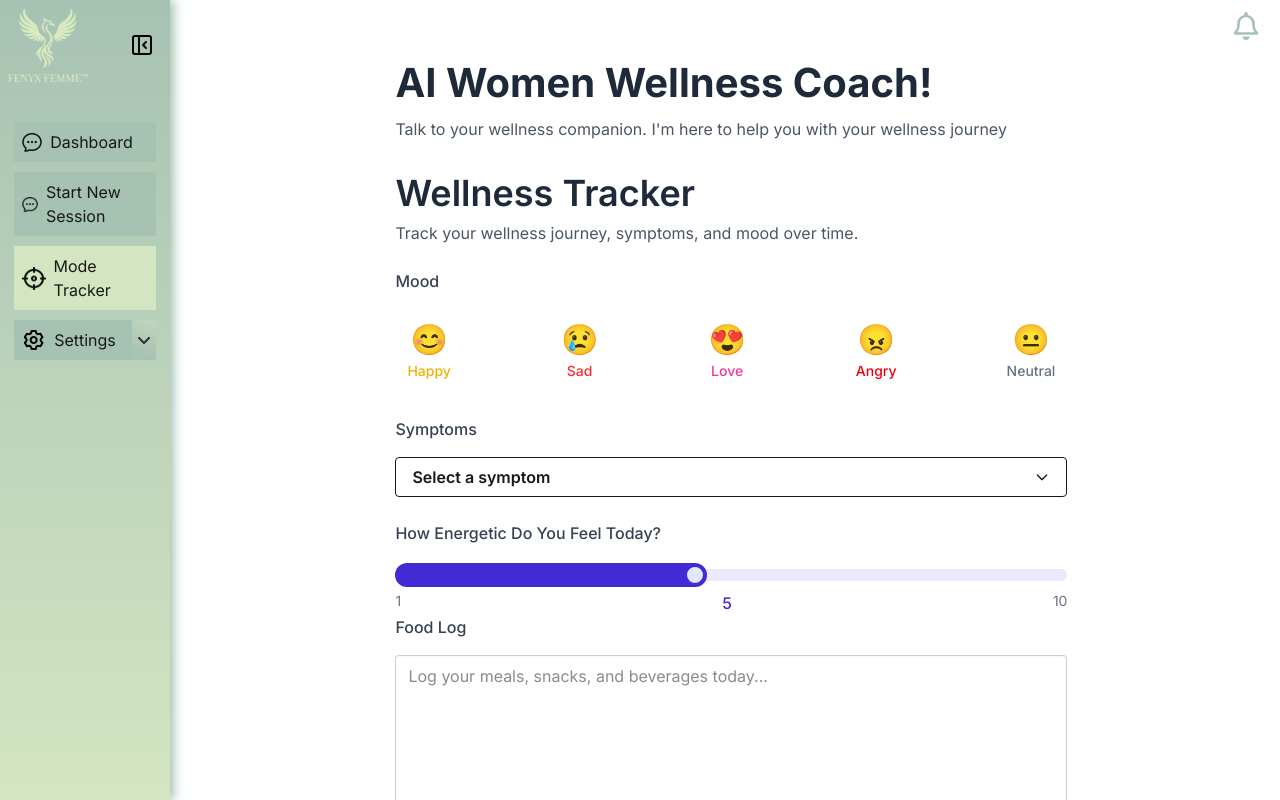
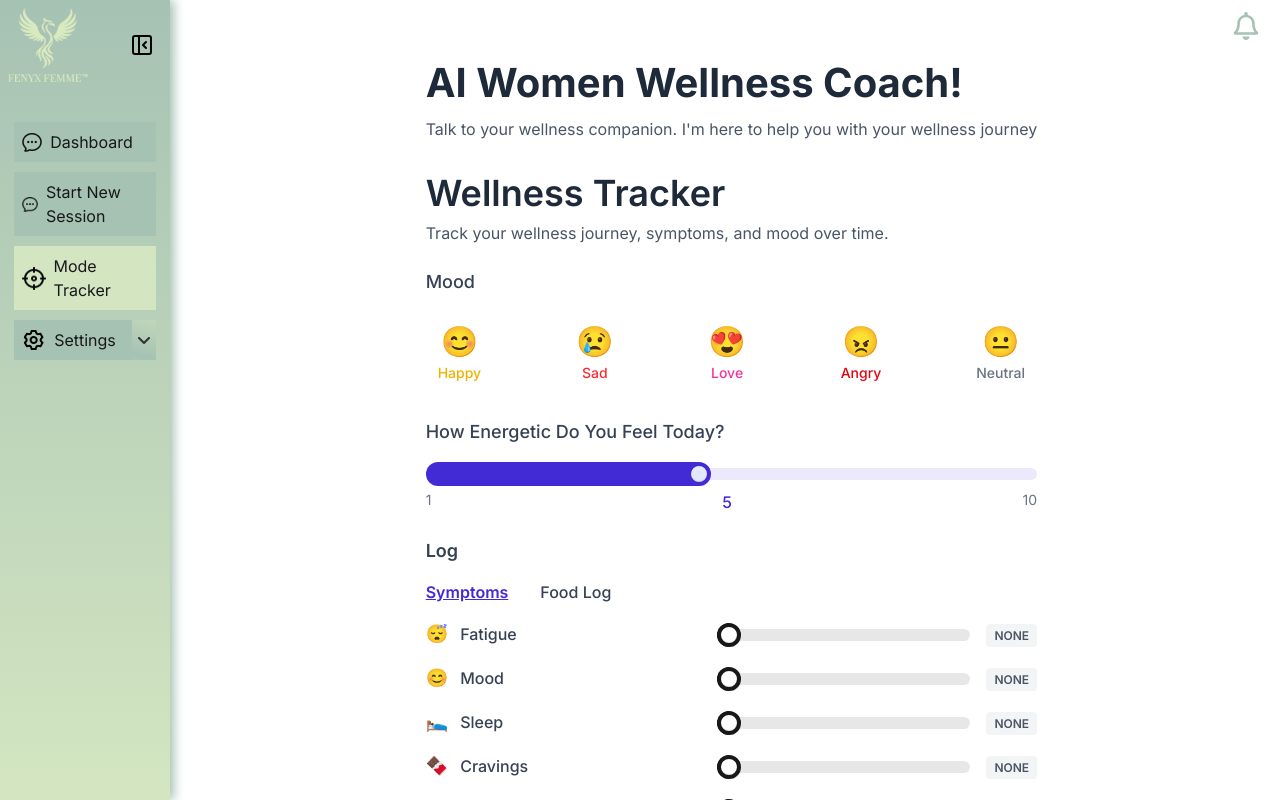
Before and after one commit to FaisalHasanEmon/female-healthcare, a React (Vite) app in the folder front-end/: page /dashboard/mode-tracker in a window 1280 px wide. Built offline with nearby package versions, Linux system fonts and the light colour scheme; a web font is replaced by a local one.

Commit message:
mode tracker updated

```diff
--- a/front-end/src/pages/user-dashboard-pages/ModeTracker/ModeTracker.jsx
+++ b/front-end/src/pages/user-dashboard-pages/ModeTracker/ModeTracker.jsx
@@ -4,7 +4,32 @@ const ModeTracker = () => {
   const [selectedMood, setSelectedMood] = useState("");
   const [selectedSymptom, setSelectedSymptom] = useState("");
   const [energyLevel, setEnergyLevel] = useState(5);
-  const [foodLog, setFoodLog] = useState("");
+  const [log, setLog] = useState("symptoms");
+
+  // New food log state
+  const [foodLogData, setFoodLogData] = useState({
+    alcohol: 0,
+    caffeine: 0,
+    cold: 0,
+    commuting: 0,
+    crowds: 0,
+    family: 0,
+    finances: 0,
+    generalStress: 0,
+  });
+  // New symptomp log state
+  const [symptompLogData, setSymptompLogData] = useState({
+    fatigue: 0,
+    mood: 0,
+    sleep: 0,
+    cravings: 0,
+    weight: 0,
+    cramps: 0,
+    anxiety: 0,
+    brainFog: 0,
+    hotFlashes: 0,
+    irregularCycles: 0,
+  });
 
   const moodOptions = [
     { value: "happy", emoji: "😊", label: "Happy", color: "text-yellow-500" },
@@ -14,21 +39,73 @@ const ModeTracker = () => {
     { value: "neutral", emoji: "😐", label: "Neutral", color: "text-gray-500" },
   ];
 
-  const symptomOptions = [
-    "Fatigue",
-    "Mood",
-    "Sleep",
-    "Cravings",
-    "Weight",
-    "Cramps",
-    "Anxiety",
-    "Brain fog",
-    "Hot flashes",
-    "Irregular cycles",
+  // const symptomOptions = [
+  //   "Fatigue",
+  //   "Mood",
+  //   "Sleep",
+  //   "Cravings",
+  //   "Weight",
+  //   "Cramps",
+  //   "Anxiety",
+  //   "Brain fog",
+  //   "Hot flashes",
+  //   "Irregular cycles",
+  // ];
+
+  const foodLogItems = [
+    { key: "alcohol", label: "Alcohol", icon: "🍷" },
+    { key: "caffeine", label: "Caffeine", icon: "☕" },
+    { key: "cold", label: "Cold", icon: "🌡️" },
+    { key: "commuting", label: "Commuting", icon: "🚊" },
+    { key: "crowds", label: "Crowds", icon: "👥" },
+    { key: "family", label: "Family", icon: "🏠" },
+    { key: "finances", label: "Finances", icon: "💰" },
+    { key: "generalStress", label: "General Stress", icon: "🧠" },
   ];
 
-  const handleSymptomSelect = (symptom) => {
-    setSelectedSymptom(symptom === selectedSymptom ? "" : symptom);
+  const symptompsLogItems = [
+    { key: "fatigue", label: "Fatigue", icon: "😴" },
+    { key: "mood", label: "Mood", icon: "😊" },
+    { key: "sleep", label: "Sleep", icon: "🛌" },
+    { key: "cravings", label: "Cravings", icon: "🍫" },
+    { key: "weight", label: "Weight", icon: "⚖️" },
+    { key: "cramps", label: "Cramps", icon: "🤕" },
+    { key: "anxiety", label: "Anxiety", icon: "😟" },
+    { key: "brainFog", label: "Brain Fog", icon: "🌫️" },
+    { key: "hotFlashes", label: "Hot flashes", icon: "🔥" },
+    { key: "irregularCycles", label: "Irregular Cycles", icon: "📅" },
+  ];
+
+  // const handleSymptomSelect = (symptom) => {
+  //   setSelectedSymptom(symptom === selectedSymptom ? "" : symptom);
+  // };
+
+  const handleFoodLogChange = (key, value) => {
+    setFoodLogData((prev) => ({
+      ...prev,
+      [key]: parseInt(value),
+    }));
+  };
+
+  const handleSymptompLogChange = (key, value) => {
+    setSymptompLogData((prev) => ({
+      ...prev,
+      [key]: parseInt(value),
+    }));
+  };
+
+  const getSliderColor = (value) => {
+    if (value === 0) return "range-brandSecondary";
+    if (value <= 2) return "range-success";
+    if (value <= 3) return "range-warning";
+    return "range-error";
+  };
+
+  const getLevelText = (value) => {
+    if (value === 0) return "NONE";
+    if (value <= 1) return "LOW";
+    if (value <= 2) return "MED";
+    return "HIGH";
   };
 
   const handleSubmit = () => {
@@ -36,22 +113,22 @@ const ModeTracker = () => {
       mood: selectedMood,
       symptom: selectedSymptom,
       energyLevel,
-      foodLog,
+      symptompLog: symptompLogData,
+      foodLog: foodLogData,
     };
     console.log("Wellness data:", data);
-    // Here you would typically send the data to your backend
     alert("Wellness data submitted successfully!");
   };
 
   return (
-    <div className="min-h-screen mt-14 container px-5  mx-auto">
-      <div className="w-full sm:w-lg lg:w-2xl mx-auto flex flex-col justify-center items-center ">
+    <div className="min-h-screen mt-14 container px-5 mx-auto">
+      <div className="w-full sm:w-lg lg:w-2xl mx-auto flex flex-col justify-center items-center">
         {/* Wellness Tracker Section */}
         <div className="mb-6">
-          <h1 className="text-xl sm:text-2xl lg:text-[40px] font-bold text-gray-800 mb-2 ">
+          <h1 className="text-xl sm:text-2xl lg:text-[40px] font-bold text-gray-800 mb-2">
             AI Women Wellness Coach!
           </h1>
-          <p className="text-gray-600 text-sm sm:text-base mb-6 sm:mb-8 ">
+          <p className="text-gray-600 text-sm sm:text-base mb-6 sm:mb-8">
             Talk to your wellness companion. I'm here to help you with your
             wellness journey
           </p>
@@ -66,10 +143,10 @@ const ModeTracker = () => {
             <div className="space-y-6">
               {/* Mood Selection */}
               <div>
-                <h3 className="font-medium text-gray-700 mb-3 sm:mb-4 text-sm sm:text-base">
+                <h3 className="font-medium text-gray-700 mb-3 sm:mb-4 text-sm sm:text-[18px]">
                   Mood
                 </h3>
-                <div className="flex justify-between  gap-2 sm:gap-4 ">
+                <div className="flex justify-between gap-2 sm:gap-4">
                   {moodOptions.map((mood) => (
                     <button
                       key={mood.value}
@@ -94,12 +171,13 @@ const ModeTracker = () => {
                   ))}
                 </div>
               </div>
+
               {/* Symptoms Selection */}
-              <div>
+              {/* <div>
                 <h3 className="font-medium text-gray-700 mb-3 sm:mb-4 text-sm sm:text-base">
                   Symptoms
                 </h3>
-                <div className="dropdown dropdown-bottom w-full ">
+                <div className="dropdown dropdown-bottom w-full">
                   <div
                     tabIndex={0}
                     role="button"
@@ -153,14 +231,14 @@ const ModeTracker = () => {
                     ))}
                   </ul>
                 </div>
-              </div>
+              </div> */}
 
               {/* Energy Level Slider */}
               <div>
-                <h3 className="font-medium text-gray-700 mb-3 sm:mb-4 text-sm sm:text-base">
+                <h3 className="font-medium text-gray-700 mb-3 sm:mb-4 text-sm sm:text-[18px]">
                   How Energetic Do You Feel Today?
                 </h3>
-                <div className="w-full ">
+                <div className="w-full">
                   <input
                     type="range"
                     min="1"
@@ -179,21 +257,140 @@ const ModeTracker = () => {
                   </div>
                 </div>
               </div>
-            </div>
 
-            {/* Right Column */}
-            <div>
-              {/* Food Log */}
+              {/* Tab Section for Symptoms/Food Log */}
               <div>
-                <h3 className="font-medium text-gray-700 mb-3 sm:mb-4 text-sm sm:text-base">
-                  Food Log
-                </h3>
-                <textarea
-                  className="textarea textarea-bordered w-full sm:w-lg lg:w-2xl h-32 sm:h-40 lg:h-48 resize-none text-sm sm:text-base"
-                  placeholder="Log your meals, snacks, and beverages today..."
-                  value={foodLog}
-                  onChange={(e) => setFoodLog(e.target.value)}
-                ></textarea>
+                <h1 className="font-semibold text-gray-700 mb-3 sm:mb-4 text-sm sm:text-[18px]">
+                  Log
+                </h1>
+                <div className="flex gap-4 sm:gap-6 lg:gap-8 mb-4">
+                  <h3
+                    onClick={() => setLog("symptoms")}
+                    className={`font-medium text-gray-700 text-sm sm:text-base cursor-pointer transition-all ${
+                      log === "symptoms"
+                        ? "underline text-primary font-semibold"
+                        : "hover:text-gray-900"
+                    }`}
+                  >
+                    Symptoms
+                  </h3>
+
+                  <h3
+                    onClick={() => setLog("trigger")}
+                    className={`font-medium text-gray-700 text-sm sm:text-base cursor-pointer transition-all ${
+                      log === "trigger"
+                        ? "underline text-primary font-semibold"
+                        : "hover:text-gray-900"
+                    }`}
+                  >
+                    Food Log
+                  </h3>
+                </div>
+
+                {/* Food Log Tab Content */}
+                {log === "trigger" && (
+                  <div className="space-y-4">
+                    {foodLogItems.map((item) => (
+                      <div
+                        key={item.key}
+                        className="flex items-center justify-between"
+                      >
+                        <div className="flex items-center space-x-3">
+                          <span className="text-lg">{item.icon}</span>
+                          <span className="text-sm sm:text-base font-medium text-gray-700">
+                            {item.label}
+                          </span>
+                        </div>
+                        <div className="flex items-center space-x-4 flex-1 max-w-xs ml-4">
+                          <div className="flex-1">
+                            <input
+                              type="range"
+                              min="0"
+                              max="3"
+                              value={foodLogData[item.key]}
+                              onChange={(e) =>
+                                handleFoodLogChange(item.key, e.target.value)
+                              }
+                              className={`range w-full ${getSliderColor(
+                                foodLogData[item.key]
+                              )}`}
+                              step="1"
+                            />
+                          </div>
+                          <div className="min-w-12 text-center">
+                            <span
+                              className={`text-xs font-semibold px-2 py-1 rounded ${
+                                foodLogData[item.key] === 0
+                                  ? "bg-gray-100 text-gray-600"
+                                  : foodLogData[item.key] <= 1
+                                  ? "bg-green-100 text-green-600"
+                                  : foodLogData[item.key] <= 2
+                                  ? "bg-yellow-100 text-yellow-600"
+                                  : "bg-red-100 text-red-600"
+                              }`}
+                            >
+                              {getLevelText(foodLogData[item.key])}
+                            </span>
+                          </div>
+                        </div>
+                      </div>
+                    ))}
+                  </div>
+                )}
+
+                {/* Symptoms Tab Content */}
+                {log === "symptoms" && (
+                  <div className="space-y-4">
+                    {symptompsLogItems.map((item) => (
+                      <div
+                        key={item.key}
+                        className="flex items-center justify-between"
+                      >
+                        <div className="flex items-center space-x-3">
+                          <span className="text-lg">{item.icon}</span>
+                          <span className="text-sm sm:text-base font-medium text-gray-700">
+                            {item.label}
+                          </span>
+                        </div>
+                        <div className="flex items-center space-x-4 flex-1 max-w-xs ml-4">
+                          <div className="flex-1">
+                            <input
+                              type="range"
+                              min="0"
+                              max="3"
+                              value={symptompLogData[item.key]}
+                              onChange={(e) =>
+                                handleSymptompLogChange(
+                                  item.key,
+                                  e.target.value
+                                )
+                              }
+                              className={`range w-full ${getSliderColor(
+                                symptompLogData[item.key]
+                              )}`}
+                              step="1"
+                            />
+                          </div>
+                          <div className="min-w-12 text-center">
+                            <span
+                              className={`text-xs font-semibold px-2 py-1 rounded ${
+                                symptompLogData[item.key] === 0
+                                  ? "bg-gray-100 text-gray-600"
+                                  : symptompLogData[item.key] <= 1
+                                  ? "bg-green-100 text-green-600"
+                                  : symptompLogData[item.key] <= 2
+                                  ? "bg-yellow-100 text-yellow-600"
+                                  : "bg-red-100 text-red-600"
+                              }`}
+                            >
+                              {getLevelText(symptompLogData[item.key])}
+                            </span>
+                          </div>
+                        </div>
+                      </div>
+                    ))}
+                  </div>
+                )}
               </div>
             </div>
           </div>
```
